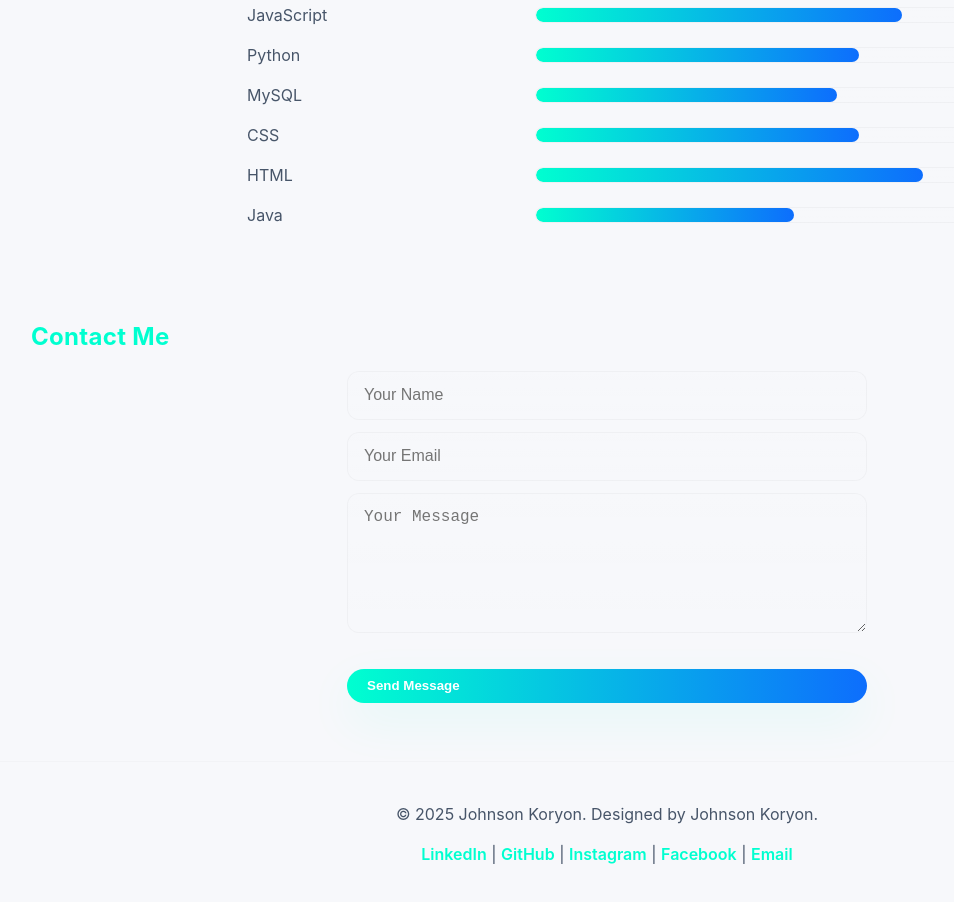
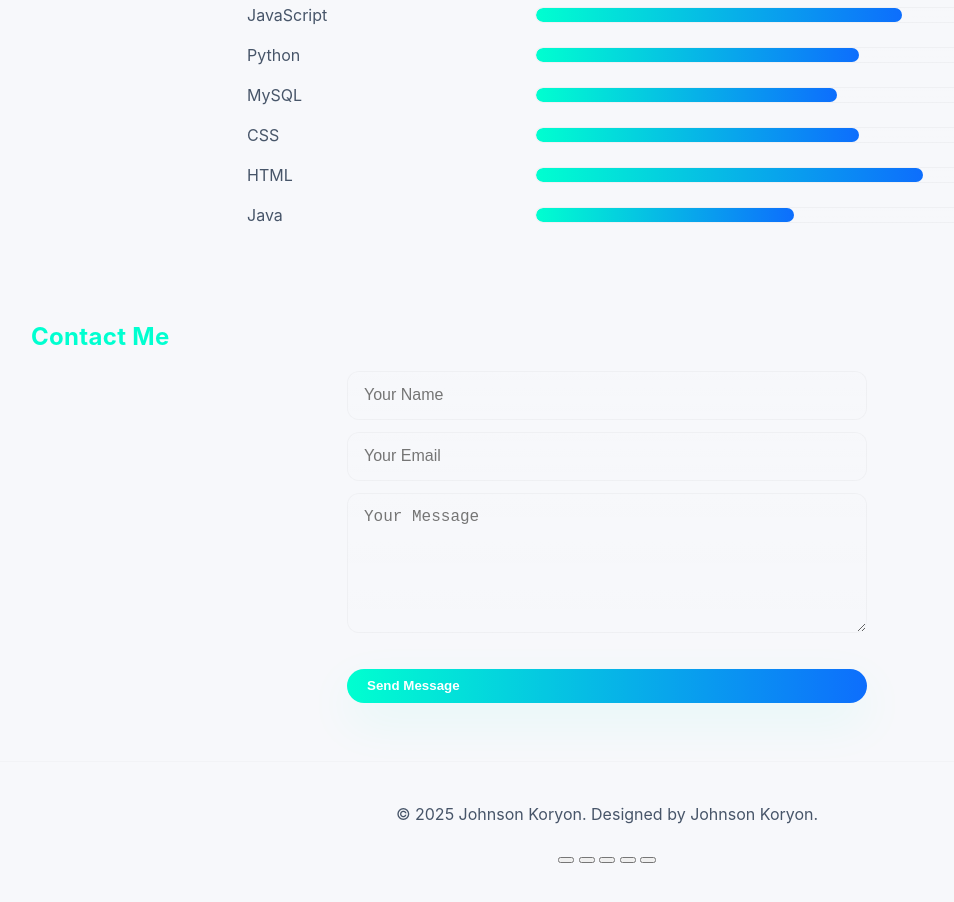
Before and after one commit to juiceboi30/myportfolio, a plain HTML site: page index.html in a window 1280 px wide. Shown: the part 1991-2893 px from the top of the page, without its empty margins (33-987 px from the left). Drawn offline with Linux system fonts and the light colour scheme.

Commit message:
Add social media buttons to footer
Added social media buttons for LinkedIn, GitHub, Instagram, Facebook, and Email in the footer.

```diff
--- a/index.html
+++ b/index.html
@@ -126,13 +126,28 @@
 
   <footer>
     <p>&copy; 2025 Johnson Koryon. Designed by Johnson Koryon.</p>
-    <p>
-      <a href="https://www.linkedin.com/in/me/" target="_blank" rel="noopener">LinkedIn</a> |
-      <a href="https://github.com/juiceboi30" target="_blank" rel="noopener">GitHub</a> |
-      <a href="https://instagram.com/juiceboi30" target="_blank" rel="noopener">Instagram</a> |
-      <a href="https://www.facebook.com/juiceboi300" target="_blank" rel="noopener">Facebook</a> |
-      <a href="mailto:johnsonkoryonofficial@gmail.com" target="_blank" rel="noopener">Email</a>
-    </p>
+   <div class="social-icons">
+  <button data-link="https://www.linkedin.com/in/me/" aria-label="LinkedIn">
+    <i class="fab fa-linkedin-in"></i>
+  </button>
+
+  <button data-link="https://github.com/juiceboi30" aria-label="GitHub">
+    <i class="fab fa-github"></i>
+  </button>
+
+  <button data-link="https://instagram.com/juiceboi30" aria-label="Instagram">
+    <i class="fab fa-instagram"></i>
+  </button>
+
+  <button data-link="https://www.facebook.com/juiceboi300" aria-label="Facebook">
+    <i class="fab fa-facebook-f"></i>
+  </button>
+
+  <button data-link="mailto:johnsonkoryonofficial@gmail.com" aria-label="Email">
+    <i class="fas fa-envelope"></i>
+  </button>
+</div>
+
   </footer>
 
   <script src="script.js"></script>
```
